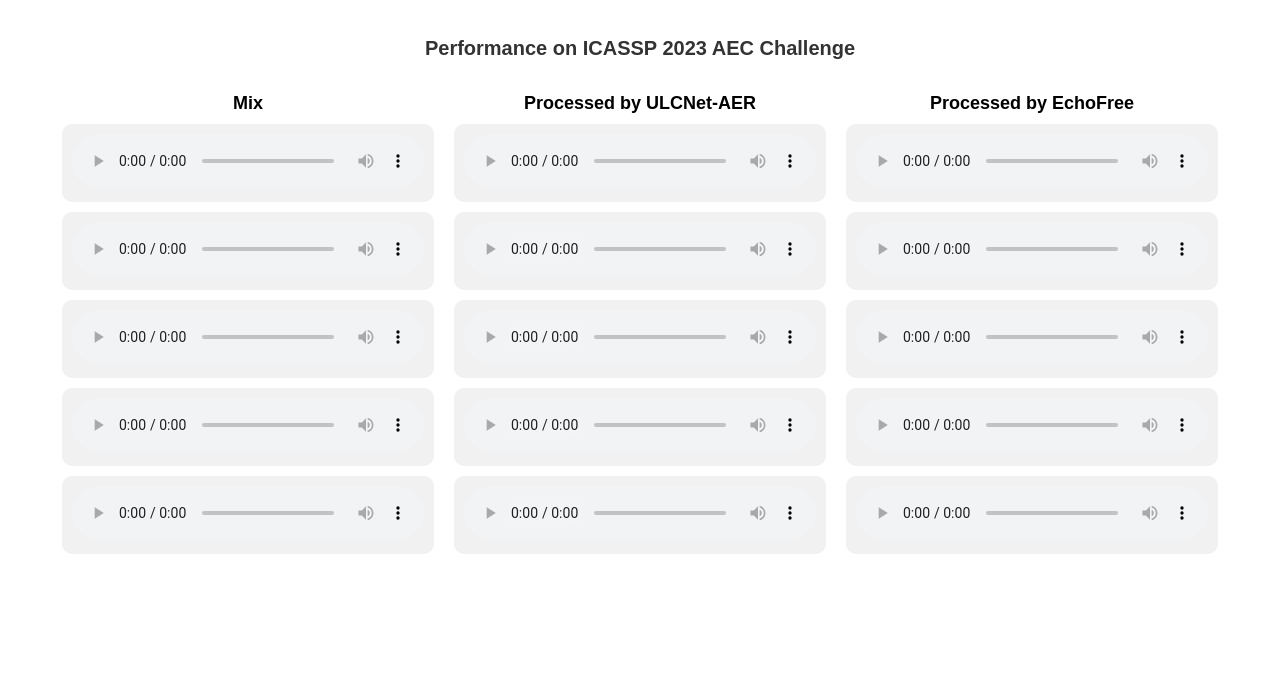
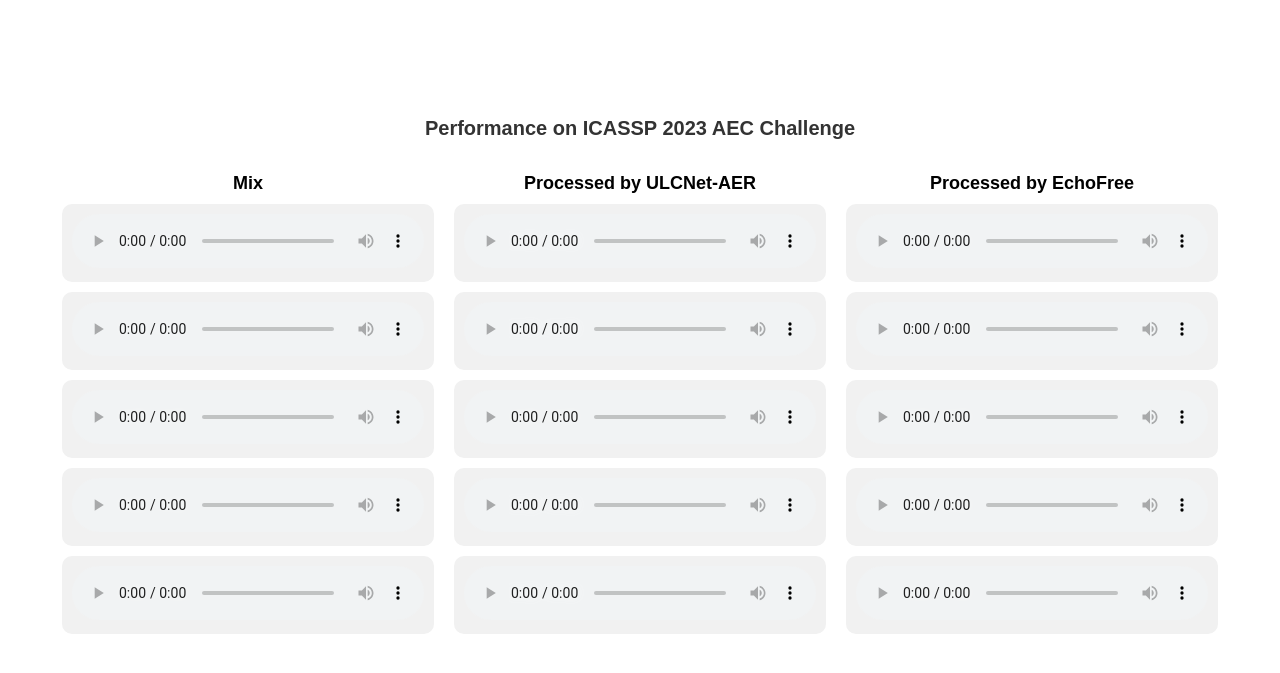
Before and after one commit to A-little-star/EchoFree-DEMO, a plain HTML site: page index.html in a window 1280 px wide. Shown: the part 81-754 px from the top of the page. Drawn offline with Linux system fonts and the light colour scheme.

Commit message:
Update index.html

```diff
--- a/index.html
+++ b/index.html
@@ -18,7 +18,7 @@
         h2 {
             font-size: 20px;
             color: #333;
-            margin-top: 40px;  /* 增加 h2 到 h1 的间距 */
+            margin-top: 120px;  /* 增加 h2 到 h1 的间距 */
             margin-bottom: 5px; /* 减少 h2 到 h3 的间距 */
         }
         .audio-container {
```
